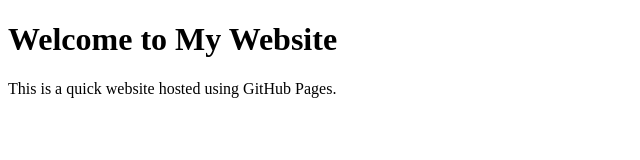
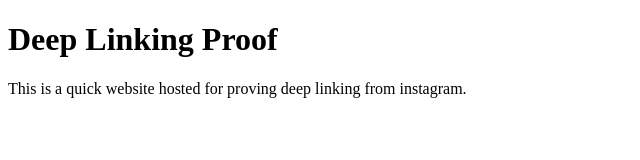
Before and after one commit to A3Dataverse/website-for-deep-linking, a plain HTML site: page index.html in a window 1280 px wide. Shown: the whole page, without its empty margins (0-640 px from the left). Drawn offline with Linux system fonts and the light colour scheme.

Commit message:
Update index.html

```diff
--- a/index.html
+++ b/index.html
@@ -6,7 +6,7 @@
     <title>Deep Linking Proof</title>
 </head>
 <body>
-    <h1>Welcome to My Website</h1>
-    <p>This is a quick website hosted using GitHub Pages.</p>
+    <h1>Deep Linking Proof</h1>
+    <p>This is a quick website hosted for proving deep linking from instagram.</p>
 </body>
 </html>
```
